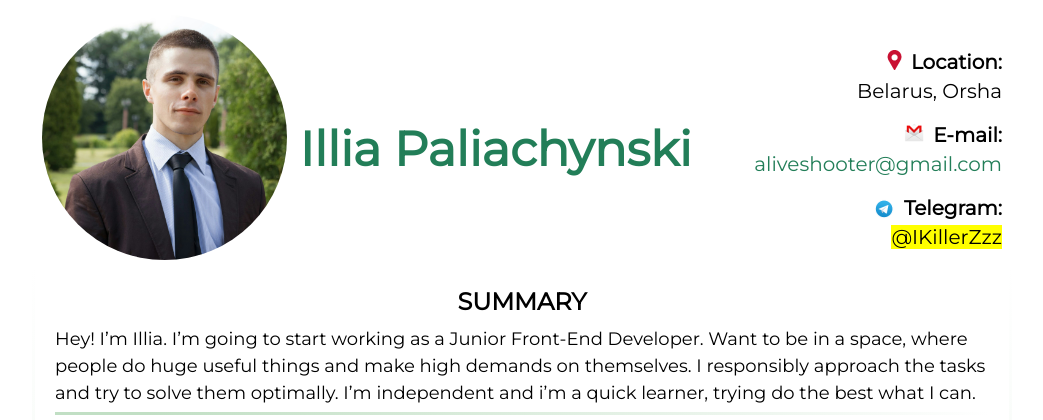
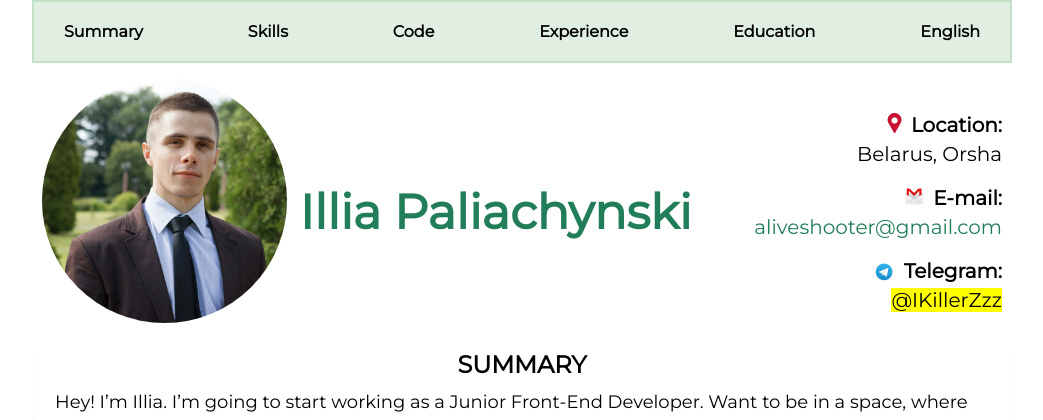
Before and after one commit to IKillerZzz/rsschool-cv, a plain HTML site: page index.html in a window 1280 px wide. Shown: the top 420 px of the page, without its empty margins (118-1161 px from the left). Drawn offline with nearby package versions, Linux system fonts and the light colour scheme.

Commit message:
feat: add navigation menu

```diff
--- a/assets/styles/style.css
+++ b/assets/styles/style.css
@@ -4,6 +4,10 @@
     font-family: 'Montserrat', sans-serif;
     text-decoration: none;
     list-style-type: none;
+}
+
+html {
+    scroll-behavior: smooth;
 }
 
 .wrapper {
@@ -57,6 +61,28 @@
 .telegram-info {
     background: url(../images/tg.png) no-repeat;
     background-position: 120px 23px;
+}
+
+.nav-menu {
+    margin: 0 20px;
+    padding: 20px 30px;
+    position: sticky;
+    top: 0;
+    background-color: rgba(193, 223, 196, 0.5);
+    border: 2px solid rgba(168, 211, 172, 0.5);
+}
+
+.menu-list {
+    display: flex;
+    justify-content: space-between;
+}
+
+.menu-link {
+    font-weight: bold;
+    color: #000000;
+}
+.menu-link:hover {
+    text-decoration: underline;
 }
 
 main {
--- a/index.html
+++ b/index.html
@@ -14,6 +14,16 @@
 
 <body>
   <div class="wrapper">
+    <nav class="nav-menu">
+      <ul class="menu-list">
+        <li class="menu-item"><a href="#summary" class="menu-link">Summary</a></li>
+        <li class="menu-item"><a href="#skills" class="menu-link">Skills</a></li>
+        <li class="menu-item"><a href="#code" class="menu-link">Code</a></li>
+        <li class="menu-item"><a href="#expirience" class="menu-link">Experience</a></li>
+        <li class="menu-item"><a href="#education" class="menu-link">Education</a></li>
+        <li class="menu-item"><a href="#english" class="menu-link">English</a></li>
+      </ul>
+    </nav>
     <header class="header">
       <div class="header-element">
         <figure class="figure-photo">
@@ -43,7 +53,7 @@
     <main>
       <section class="section">
         <div class="section-element">
-          <h2>SUMMARY</h2>
+          <h2 id="summary">SUMMARY</h2>
           <p>Hey! I’m Illia. I’m going to start working as a Junior Front-End Developer. Want to be in a
             space, where
             people do huge useful things and make high demands on themselves. I responsibly approach the
@@ -52,7 +62,7 @@
           </p>
         </div>
         <div class="section-element">
-          <h2>SKILLS</h2>
+          <h2 id="skills">SKILLS</h2>
           <ul class="stack-list">
             <li><img class="skill-logo" src="./assets/images/html.png" alt="HTML5 Logo"></li>
             <li><img class="skill-logo" src="./assets/images/css.png" alt="CSS3 Logo"></li>
@@ -62,7 +72,7 @@
           </ul>
         </div>
         <div class="section-element">
-          <h2>CODE EXAMPLES</h2>
+          <h2 id="code">CODE EXAMPLES</h2>
           <pre>
             <code class="javascript language-javascript">
 function convert(input, source, target) {
@@ -94,7 +104,7 @@ function convert(input, source, target) {
           </p>
         </div>
         <div class="section-element">
-          <h2>EXPERIENCE</h2>
+          <h2 id="expirience">EXPERIENCE</h2>
           <p> I started with my university experience from basics of programming and completed
             my diploma project: web application with used Bootstrap, JS, jQuery, MySQL, PHP.
             Now i'm doing tasks on:
@@ -133,13 +143,13 @@ function convert(input, source, target) {
           </div>
         </div>
         <div class="section-element">
-          <h2>EDUCATION</h2>
+          <h2 id="education">EDUCATION</h2>
           <p> <b>PSU:</b> Faculty of Information Technologies.<br>
             <b>Specialty:</b> Computer systems and the Internet technologies.
           </p>
         </div>
         <div class="section-element">
-          <h2>ENGLISH</h2>
+          <h2 id="english">ENGLISH</h2>
           <p>A1+, but I keep learning English to this day in the mobile app
             <a href="https://simpler.link/" target="_blank">Simpler
               <img class="inline-image" src="./assets/images/simpler.png" alt="simpler logo">.
```
